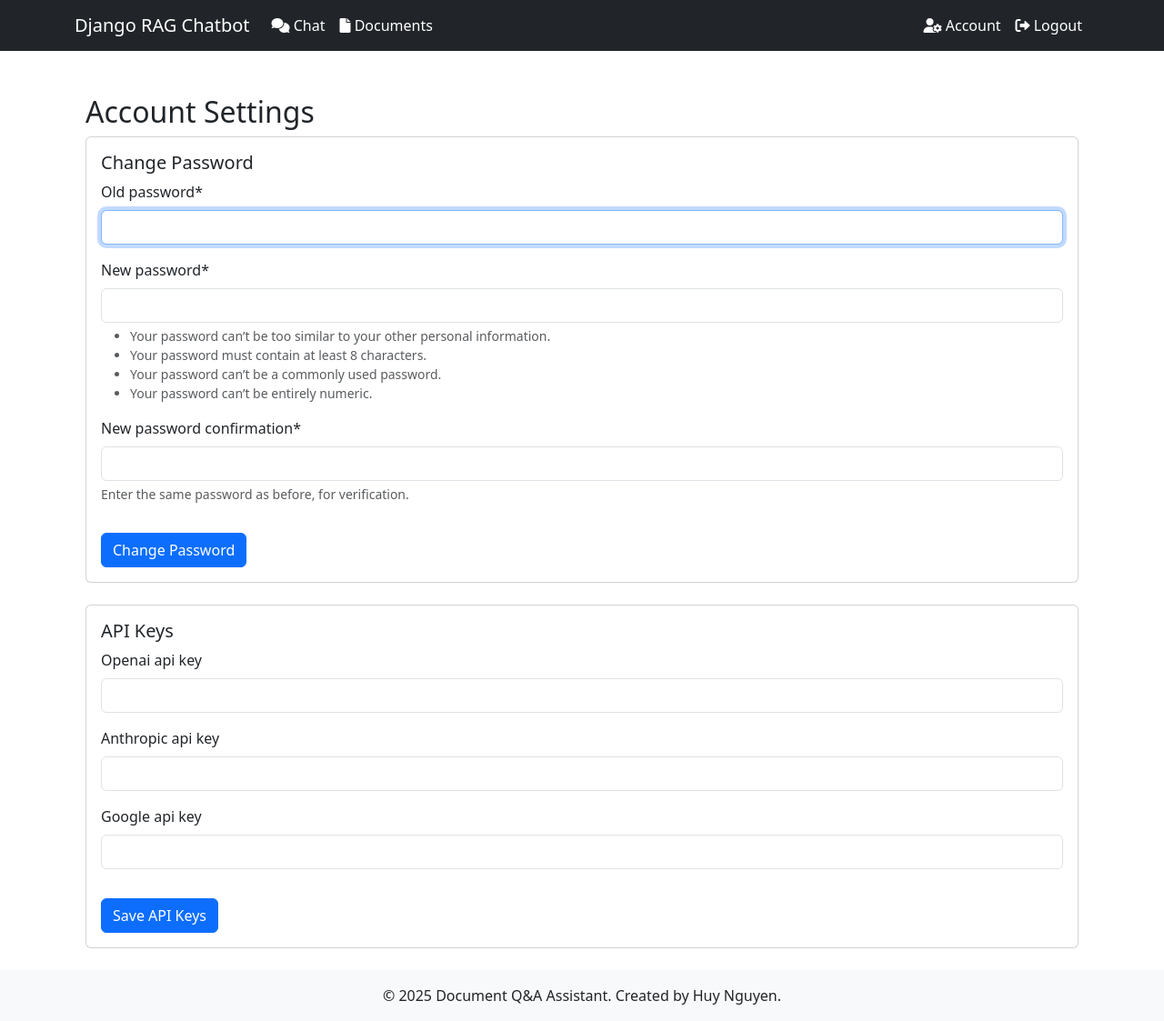
After one commit to nguyenanhhuy248/django-rag-chatbot, a Django app: page /accounts/settings/ in a window 1280 px wide. The commit adds this page. Shown: the whole page at 91% size. Run offline with Django 5.2, Linux system fonts and the light colour scheme; the visitor is signed in with stand-in values (Sample User, id 1); some libraries are stand-ins or nearby versions.

Commit message:
Add account management page

```diff
--- /dev/null
+++ b/src/accounts/forms.py
@@ -0,0 +1,28 @@
+"""Django forms for user authentication and profile management."""
+from __future__ import annotations
+
+from django import forms
+from django.contrib.auth.forms import PasswordChangeForm
+
+from .models import UserProfile
+
+
+class CustomPasswordChangeForm(PasswordChangeForm):
+    """Custom form for changing user password."""
+
+    def __init__(self, *args, **kwargs):
+        super().__init__(*args, **kwargs)
+        for field in self.fields.values():
+            field.widget.attrs.update({'class': 'form-control'})
+
+
+class APIKeyForm(forms.ModelForm):
+    """Form for managing API keys in user profile."""
+    class Meta:
+        model = UserProfile
+        fields = ['openai_api_key', 'anthropic_api_key', 'google_api_key']
+        widgets = {
+            'openai_api_key': forms.PasswordInput(attrs={'class': 'form-control'}),
+            'anthropic_api_key': forms.PasswordInput(attrs={'class': 'form-control'}),
+            'google_api_key': forms.PasswordInput(attrs={'class': 'form-control'}),
+        }
--- a/src/accounts/models.py
+++ b/src/accounts/models.py
@@ -5,5 +5,47 @@ This module contains the database models for user accounts.
 """
 from __future__ import annotations
 
+from django.contrib.auth.models import User
+from django.db import models
+from django.db.models.signals import post_save
+from django.dispatch import receiver
 
-# Create your models here.
+
+class UserProfile(models.Model):
+    """
+    User profile model to store additional information about users.
+    This model extends the default User model to include API keys for various services.
+    """
+    user = models.OneToOneField(User, on_delete=models.CASCADE)
+    openai_api_key = models.CharField(max_length=255, blank=True, null=True)
+    anthropic_api_key = models.CharField(max_length=255, blank=True, null=True)
+    google_api_key = models.CharField(max_length=255, blank=True, null=True)
+
+    def __str__(self):
+        return f"{self.user.username}'s profile"
+
+
+@receiver(post_save, sender=User)
+def create_user_profile(sender, instance, created, **kwargs):
+    """
+    Create a user profile when a new user is created.
+    Args:
+        sender: The model class.
+        instance: The instance being saved.
+        created: Boolean indicating if a new record was created.
+        **kwargs: Additional keyword arguments.
+    """
+    if created:
+        UserProfile.objects.create(user=instance)
+
+
+@receiver(post_save, sender=User)
+def save_user_profile(sender, instance, **kwargs):
+    """
+    Save the user profile when the user instance is saved.
+    Args:
+        sender: The model class.
+        instance: The instance being saved.
+        **kwargs: Additional keyword arguments.
+    """
+    instance.userprofile.save()
--- a/src/accounts/urls.py
+++ b/src/accounts/urls.py
@@ -13,4 +13,5 @@ app_name = 'accounts'
 
 urlpatterns = [
     path('register/', views.register, name='register'),
+    path('settings/', views.account_settings, name='account_settings'),
 ]
--- a/src/accounts/views.py
+++ b/src/accounts/views.py
@@ -7,9 +7,14 @@ from __future__ import annotations
 
 from django.contrib import messages
 from django.contrib.auth import login
+from django.contrib.auth import update_session_auth_hash
+from django.contrib.auth.decorators import login_required
 from django.contrib.auth.forms import UserCreationForm
 from django.shortcuts import redirect
 from django.shortcuts import render
+
+from .forms import APIKeyForm
+from .forms import CustomPasswordChangeForm
 
 # Create your views here.
 
@@ -34,3 +39,38 @@ def register(request):
     else:
         form = UserCreationForm()
     return render(request, 'accounts/register.html', {'form': form})
+
+
+@login_required
+def account_settings(request):
+    """
+    Handle account settings, including password change and API key management.
+    Args:
+        request: The HTTP request object.
+    Returns:
+        Rendered account settings page with forms for password change and API key management.
+    """
+    if request.method == 'POST':
+        if 'password_change' in request.POST:
+            password_form = CustomPasswordChangeForm(request.user, request.POST)
+            if password_form.is_valid():
+                user = password_form.save()
+                update_session_auth_hash(request, user)
+                messages.success(request, 'Your password was successfully updated!')
+                return redirect('accounts:account_settings')
+        elif 'api_keys' in request.POST:
+            api_form = APIKeyForm(request.POST, instance=request.user.userprofile)
+            if api_form.is_valid():
+                api_form.save()
+                messages.success(request, 'API keys updated successfully!')
+                return redirect('accounts:account_settings')
+    else:
+        password_form = CustomPasswordChangeForm(request.user)
+        api_form = APIKeyForm(instance=request.user.userprofile)
+
+    return render(
+        request, 'accounts/account_settings.html', {
+            'password_form': password_form,
+            'api_form': api_form,
+        },
+    )
--- a/src/core/settings.py
+++ b/src/core/settings.py
@@ -49,6 +49,7 @@ INSTALLED_APPS = [
     # Local apps
     'chat.apps.ChatConfig',
     'accounts.apps.AccountsConfig',
+    'documents.apps.DocumentsConfig',
 ]
 
 MIDDLEWARE = [
@@ -126,6 +127,10 @@ STATIC_URL = 'static/'
 STATICFILES_DIRS = [BASE_DIR / 'static']
 STATIC_ROOT = BASE_DIR / 'staticfiles'
 
+# Media files
+MEDIA_URL = 'media/'
+MEDIA_ROOT = BASE_DIR / 'media'
+
 # Default primary key field type
 DEFAULT_AUTO_FIELD = 'django.db.models.BigAutoField'
 
--- a/src/core/urls.py
+++ b/src/core/urls.py
@@ -25,6 +25,7 @@ urlpatterns = [
     path('admin/', admin.site.urls),
     path('', include('chat.urls')),
     path('accounts/', include('accounts.urls')),
+    path('documents/', include('documents.urls')),
     path(
         'login/',
         auth_views.LoginView.as_view(template_name='accounts/login.html'),
--- /dev/null
+++ b/src/templates/accounts/account_settings.html
@@ -0,0 +1,36 @@
+{% extends "base.html" %} {% load crispy_forms_tags %} {% block title %}Account
+Settings{% endblock %} {% block content %}
+<div class="container mt-4">
+  <h2>Account Settings</h2>
+
+  <!-- Password Change Form -->
+  <div class="card mb-4">
+    <div class="card-body">
+      <h5 class="card-title">Change Password</h5>
+      <form method="post">
+        {% csrf_token %}
+        <input type="hidden" name="password_change" value="1" />
+        {{ password_form|crispy }}
+        <button type="submit" class="btn btn-primary mt-3">
+          Change Password
+        </button>
+      </form>
+    </div>
+  </div>
+
+  <!-- API Keys Form -->
+  <div class="card">
+    <div class="card-body">
+      <h5 class="card-title">API Keys</h5>
+      <form method="post">
+        {% csrf_token %}
+        <input type="hidden" name="api_keys" value="1" />
+        {{ api_form|crispy }}
+        <button type="submit" class="btn btn-primary mt-3">
+          Save API Keys
+        </button>
+      </form>
+    </div>
+  </div>
+</div>
+{% endblock %}
--- a/src/templates/base.html
+++ b/src/templates/base.html
@@ -4,7 +4,7 @@
   <head>
     <meta charset="UTF-8" />
     <meta name="viewport" content="width=device-width, initial-scale=1.0" />
-    <title>{% block title %}Chatbot{% endblock %}</title>
+    <title>{% block title %}Django RAG Chatbot{% endblock %}</title>
     <!-- Bootstrap CSS -->
     <link
       href="https://cdn.jsdelivr.net/npm/bootstrap@5.3.0/dist/css/bootstrap.min.css"
@@ -12,14 +12,18 @@
     />
     <!-- Custom CSS -->
     <link rel="stylesheet" href="{% static 'css/base.css' %}" />
+    <link
+      href="https://cdnjs.cloudflare.com/ajax/libs/font-awesome/6.0.0/css/all.min.css"
+      rel="stylesheet"
+    />
     {% block extra_css %}{% endblock %}
   </head>
   <body>
     <!-- Navigation -->
-    <nav class="navbar navbar-expand-lg navbar-dark">
+    <nav class="navbar navbar-expand-lg navbar-dark bg-dark">
       <div class="container">
         <a class="navbar-brand" href="{% url 'chat:chat_home' %}"
-          >Document Q&A Assistant</a
+          >Django RAG Chatbot</a
         >
         <button
           class="navbar-toggler"
@@ -30,30 +34,51 @@
           <span class="navbar-toggler-icon"></span>
         </button>
         <div class="collapse navbar-collapse" id="navbarNav">
-          <ul class="navbar-nav ms-auto">
+          <ul class="navbar-nav me-auto">
             {% if user.is_authenticated %}
             <li class="nav-item">
-              <span class="nav-link">Welcome, {{ user.username }}</span>
+              <a
+                class="nav-link {% if request.resolver_match.url_name == 'chat_home' %}active{% endif %}"
+                href="{% url 'chat:chat_home' %}"
+              >
+                <i class="fas fa-comments"></i> Chat
+              </a>
             </li>
             <li class="nav-item">
-              <form id="logout_form" method="post" action="{% url 'logout' %}">
-                {% csrf_token %}
-                <a
-                  class="nav-link"
-                  href="javascript:$('#logout_form').submit();"
-                  >Logout</a
-                >
-              </form>
+              <a
+                class="nav-link {% if request.resolver_match.url_name == 'document_list' %}active{% endif %}"
+                href="{% url 'documents:document_list' %}"
+              >
+                <i class="fas fa-file"></i> Documents
+              </a>
             </li>
-
+            {% endif %}
+          </ul>
+          <ul class="navbar-nav">
+            {% if user.is_authenticated %}
+            <li class="nav-item">
+              <a
+                class="nav-link {% if request.resolver_match.url_name == 'account_settings' %}active{% endif %}"
+                href="{% url 'accounts:account_settings' %}"
+              >
+                <i class="fas fa-user-cog"></i> Account
+              </a>
+            </li>
+            <li class="nav-item">
+              <a class="nav-link" href="{% url 'logout' %}">
+                <i class="fas fa-sign-out-alt"></i> Logout
+              </a>
+            </li>
             {% else %}
             <li class="nav-item">
-              <a class="nav-link" href="{% url 'login' %}">Login</a>
+              <a class="nav-link" href="{% url 'login' %}">
+                <i class="fas fa-sign-in-alt"></i> Login
+              </a>
             </li>
             <li class="nav-item">
-              <a class="nav-link" href="{% url 'accounts:register' %}"
-                >Register</a
-              >
+              <a class="nav-link" href="{% url 'accounts:register' %}">
+                <i class="fas fa-user-plus"></i> Register
+              </a>
             </li>
             {% endif %}
           </ul>
```
Also changed, not shown: src/accounts/migrations/0001_initial.py (added), src/accounts/migrations/0002_create_user_profiles.py (added).
